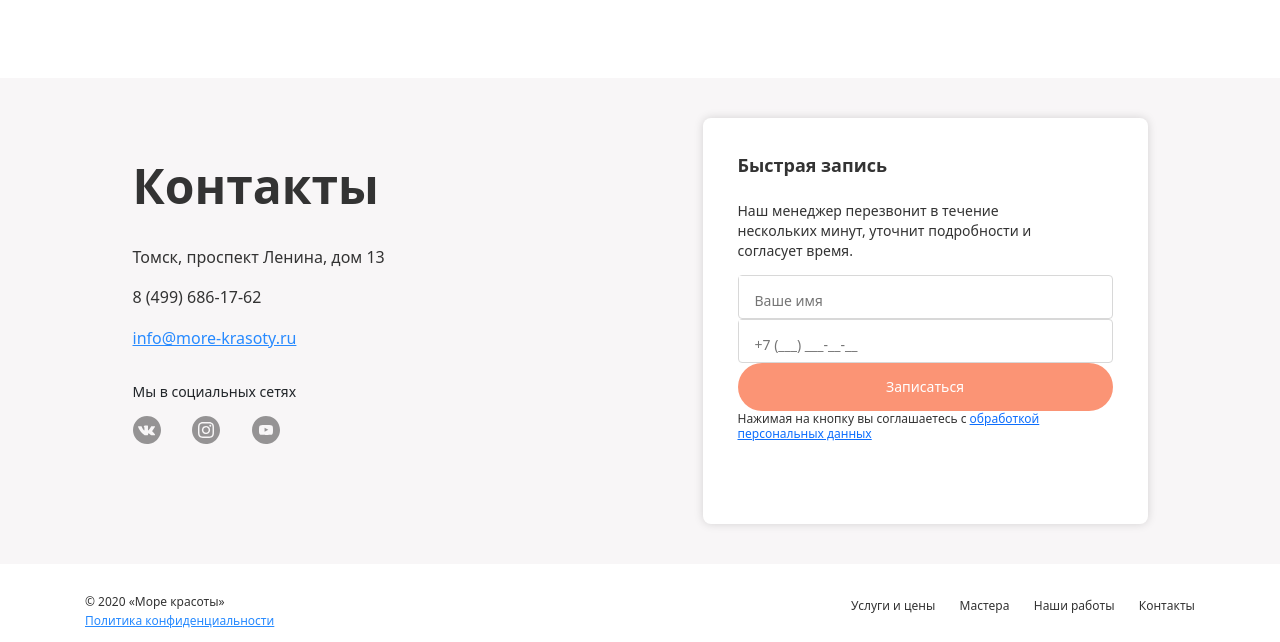
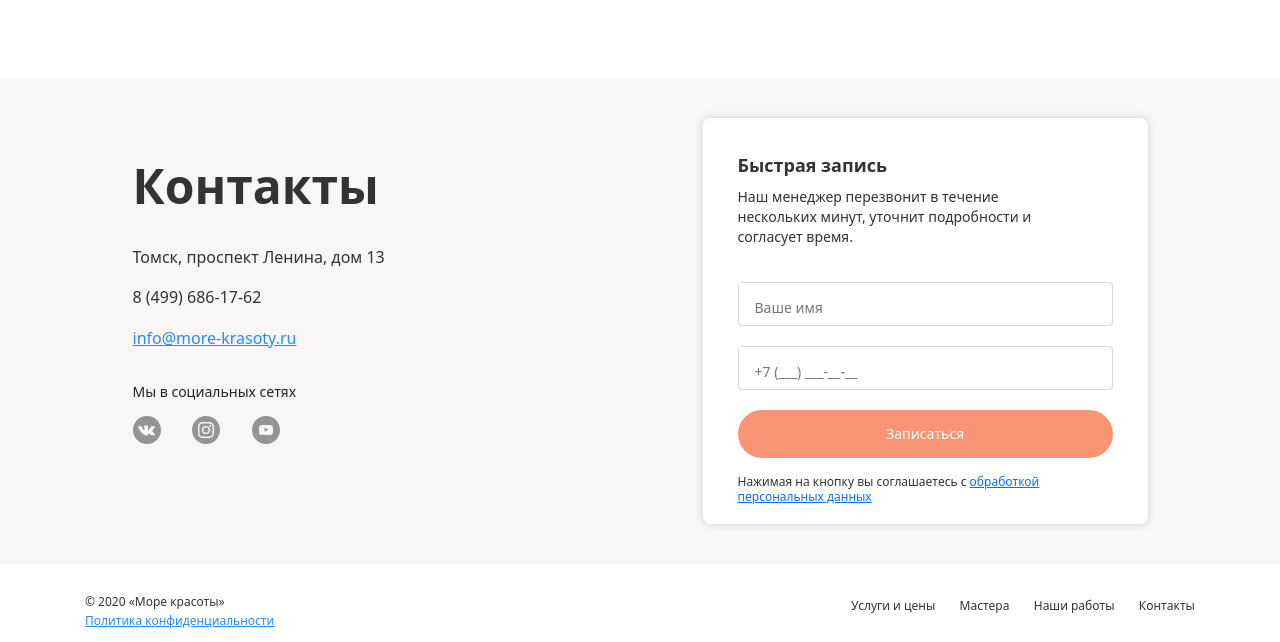
Before and after one commit to Dy6uk/BeautyWorld, a website: page src/index.html in a window 1280 px wide. Shown: the part 4971-5613 px from the top of the page. Drawn offline with nearby package versions, Linux system fonts and the light colour scheme; files that its build step writes are made by us from their sources; a web font is replaced by a local one.

Commit message:
21.10.2022

```diff
--- a/src/index.html
+++ b/src/index.html
@@ -430,14 +430,12 @@
                 <form action="#" method="post" enctype="multipart/form-data">
 
                 <div class="Recording__user">
-                  <input placeholder="Ваше имя" type="text" name="username" value="">
-                  <span></span>
+                 <p> <input placeholder="Ваше имя" type="text" name="username" value=""></p>
                 </div>
 
                 <div class="Recording__telif">
                   <input placeholder="+7 (___) ___-__-__" type="tel" name="userphone" value="">
-                  <span></span>
-                </div >
+                </div>
 
                   <button class="Recording__bth"  type="submit"> <p>Записаться</p> </button>
                 </form>
--- a/src/scss/style.scss
+++ b/src/scss/style.scss
@@ -622,7 +622,6 @@ h3 {
 		height: 326px;
 		padding-top: 40px;
 		padding-left: 35px;
-
 	}
 
 	&__title {
@@ -630,7 +629,7 @@ h3 {
 		font-size: 18px;
 		line-height: 14px;
 		color: #333333;
-
+		margin: 0;
 	}
 
 	&__subtitle {
@@ -639,26 +638,25 @@ h3 {
 		line-height: 20px;
 		color: #333333;
 		padding-top: 15px;
+		padding-bottom: 35px;
+		margin: 0;
 	}
 
 	&__user {
-
 		border: 1px solid #D8D8D8;
 		border-radius: 4px;
 		width: 375px;
 		height: 44px;
 
-
-
 	}
 
 	&__telif {
-
 		border: 1px solid #D8D8D8;
 		border-radius: 4px;
 		font-weight: 400;
 		height: 44px;
 		width: 375px;
+
 	}
 
 
@@ -670,6 +668,7 @@ h3 {
 		border-radius: 24px;
 		padding: 17px 30px;
 	}
+
 
 	&__bth p {
 		font-weight: 500;
@@ -686,8 +685,8 @@ h3 {
 		font-size: 12px;
 		line-height: 15px;
 		color: #333333;
+		padding-top: 16px;
 	}
-
 
 }
 
@@ -698,6 +697,14 @@ h3 {
 	color: #A0A0A0;
 	padding-top: 15px;
 	padding-left: 16px;
+}
+
+.Recording form{
+	display: flex;
+	flex-direction: column;
+	align-items: flex-start;
+	padding: 0px;
+	gap: 20px;
 }
 
 
```
Also changed, not shown: dist/css/style.css, dist/index.html. Lines whose indentation alone changed are shown as unchanged.
